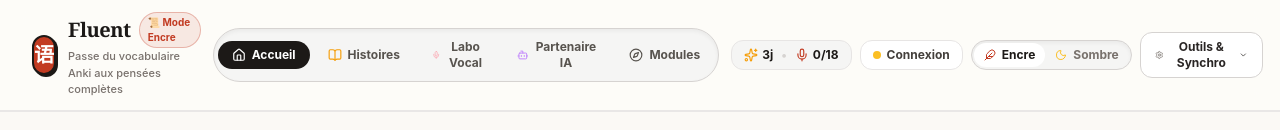
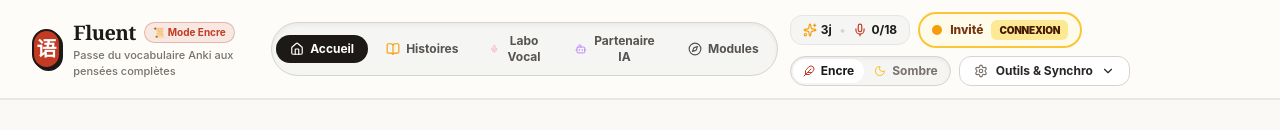
Before and after one commit to Warm1t/chinois, a React (Vite) app: page / in a window 1280 px wide. Shown: the top 130 px of the page. Built offline with nearby package versions, Linux system fonts and the light colour scheme; no server answers; the database is empty.

Commit message:
feat: prominently display guest vs connected auth badge directly in header bar

```diff
--- a/src/components/Header.tsx
+++ b/src/components/Header.tsx
@@ -139,8 +139,8 @@ export const Header: React.FC<HeaderProps> = ({
             </button>
           </div>
 
-          {/* Controls : Statistiques, Thème & Menu Outils Déroulant */}
-          <div className="flex items-center space-x-2 text-xs self-end sm:self-center">
+          {/* Controls : Statistiques, Statut Compte (Invité / Connecté), Thème & Menu Outils Déroulant */}
+          <div className="flex flex-wrap items-center gap-2 text-xs self-start sm:self-center">
 
             {/* Capsule Statistiques Quotidiennes Récapitulative */}
             <div className="flex items-center space-x-2 px-3 py-1.5 rounded-xl bg-stone-100 dark:bg-stone-800/80 border border-stone-200 dark:border-stone-700 text-stone-700 dark:text-stone-300 font-bold select-none shadow-2xs">
@@ -171,26 +171,44 @@ export const Header: React.FC<HeaderProps> = ({
               )}
             </div>
 
-            {/* Bouton Compte / Connexion Multi-Appareils */}
+            {/* Statut d'Authentification Visible Directement : Invité vs Connecté */}
             {onOpenAuthModal && (
               currentUser ? (
                 <button
                   onClick={onOpenAuthModal}
-                  className="flex items-center space-x-1.5 px-3 py-1.5 rounded-xl bg-emerald-50 dark:bg-emerald-950/60 hover:bg-emerald-100 dark:hover:bg-emerald-900/60 border border-emerald-300 dark:border-emerald-700 text-emerald-800 dark:text-emerald-300 font-bold text-xs transition-all shadow-2xs"
-                  title={`Connecté : ${currentUser.email} • Synchro automatique active`}
+                  className="flex items-center space-x-2 px-3 py-1.5 rounded-full bg-emerald-50 dark:bg-emerald-950/70 hover:bg-emerald-100 dark:hover:bg-emerald-900/70 border-2 border-emerald-500/80 dark:border-emerald-600 text-emerald-950 dark:text-emerald-100 font-bold text-xs transition-all shadow-xs group"
+                  title={`Connecté : ${currentUser.email} • Synchronisation Cloud automatique active (cliquer pour gérer le compte)`}
                 >
-                  <span className="w-2 h-2 rounded-full bg-emerald-500 animate-pulse" />
-                  <span className="hidden md:inline font-mono text-[11px]">{currentUser.email?.split('@')[0]}</span>
-                  <span className="text-[9px] bg-emerald-200/80 dark:bg-emerald-900 px-1 py-0.2 rounded font-bold">Lié</span>
+                  <span className="relative flex h-2.5 w-2.5 shrink-0">
+                    <span className="animate-ping absolute inline-flex h-full w-full rounded-full bg-emerald-400 opacity-75" />
+                    <span className="relative inline-flex rounded-full h-2.5 w-2.5 bg-emerald-500" />
+                  </span>
+                  <div className="flex items-center space-x-1.5">
+                    <span className="font-extrabold text-emerald-900 dark:text-emerald-200">Connecté</span>
+                    <span className="font-mono text-[11px] text-emerald-700 dark:text-emerald-300 max-w-[85px] sm:max-w-[140px] truncate">
+                      ({currentUser.email?.split('@')[0]})
+                    </span>
+                  </div>
+                  <span className="hidden sm:inline-flex items-center text-[9px] bg-emerald-200/90 dark:bg-emerald-800 text-emerald-950 dark:text-emerald-100 px-1.5 py-0.5 rounded-md font-black uppercase tracking-tight">
+                    ☁️ Synchro
+                  </span>
                 </button>
               ) : (
                 <button
                   onClick={onOpenAuthModal}
-                  className="flex items-center space-x-1.5 px-3 py-1.5 rounded-xl bg-white hover:bg-emerald-50 dark:bg-stone-800 dark:hover:bg-emerald-950/40 border border-stone-200 dark:border-stone-700 text-stone-700 dark:text-stone-300 hover:text-emerald-800 font-bold text-xs transition-all shadow-2xs"
-                  title="Connecte-toi pour synchroniser ton PC et ton iPhone"
+                  className="flex items-center space-x-2 px-3 py-1.5 rounded-full bg-amber-50 hover:bg-amber-100 dark:bg-amber-950/40 dark:hover:bg-amber-900/50 border-2 border-amber-400/90 dark:border-amber-600 text-amber-950 dark:text-amber-100 font-bold text-xs transition-all shadow-xs group"
+                  title="Vous êtes actuellement en Mode Invité (données sauvegardées uniquement sur cet appareil). Cliquez pour vous connecter et synchroniser votre PC et iPhone !"
                 >
-                  <span className="w-2 h-2 rounded-full bg-amber-400" />
-                  <span className="hidden sm:inline">Connexion</span>
+                  <span className="relative flex h-2.5 w-2.5 shrink-0">
+                    <span className="animate-ping absolute inline-flex h-full w-full rounded-full bg-amber-400 opacity-75" />
+                    <span className="relative inline-flex rounded-full h-2.5 w-2.5 bg-amber-500" />
+                  </span>
+                  <span className="font-extrabold text-amber-900 dark:text-amber-200">
+                    Invité
+                  </span>
+                  <span className="text-[10px] bg-amber-200/90 dark:bg-amber-800 text-amber-950 dark:text-amber-100 px-2 py-0.5 rounded-md font-black uppercase tracking-tight group-hover:scale-105 transition-transform">
+                    Connexion
+                  </span>
                 </button>
               )
             )}
```
